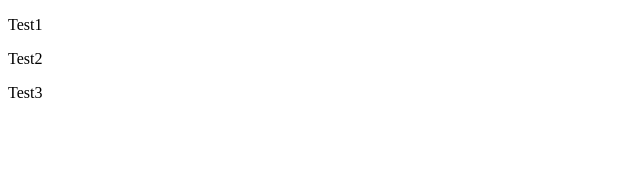
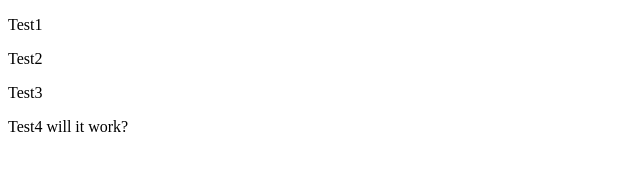
Before and after one commit to andrejTavchioski/kiii-Domasna1, a plain HTML site: page index.html in a window 1280 px wide. Shown: the whole page, without its empty margins (0-640 px from the left). Drawn offline with Linux system fonts and the light colour scheme.

Commit message:
Update index.html

```diff
--- a/index.html
+++ b/index.html
@@ -7,5 +7,6 @@
 <p>Test1</p>
 	<p>Test2</p>
 	<p>Test3</p>
+	<p>Test4 will it work?</p>
 </body>
 </html>
```
